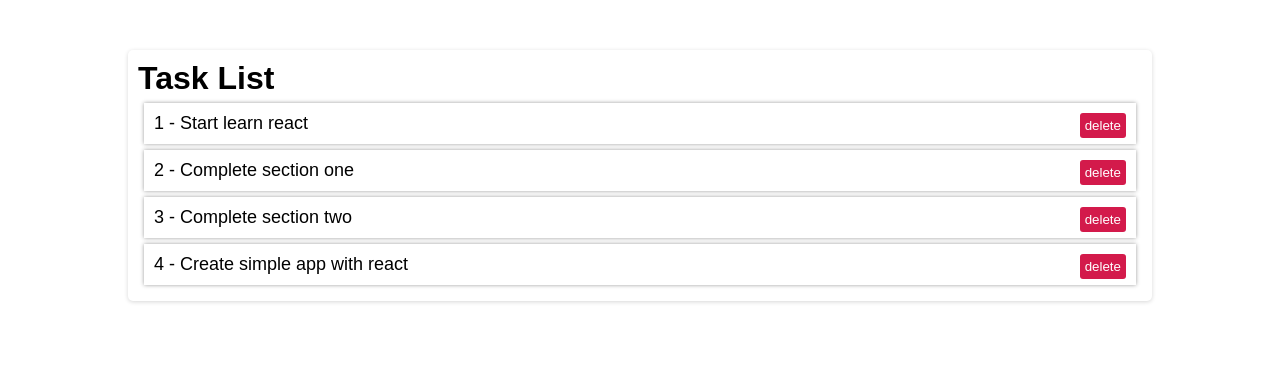
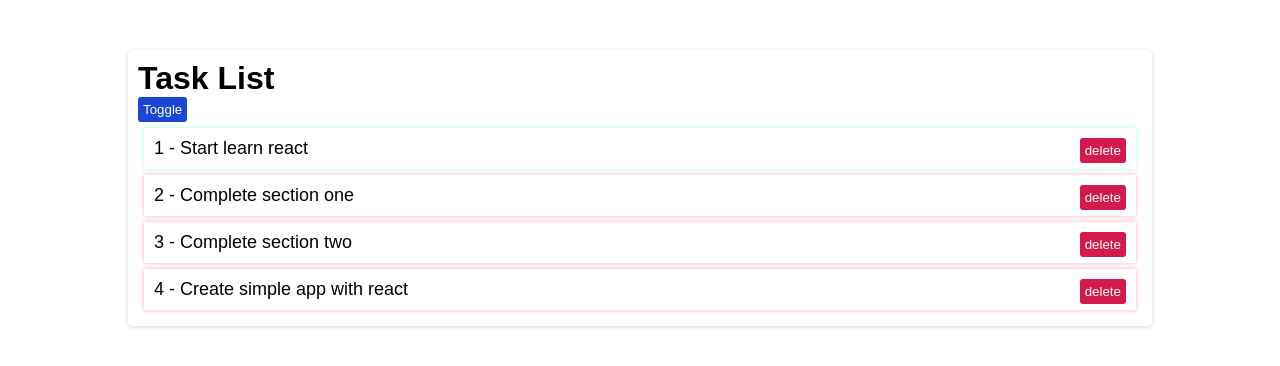
Before and after one commit to otmanedouieb/learn-react, a React (Create React App) app: page / in a window 1280 px wide. Shown: the top 366 px of the page. Built offline with nearby package versions, Linux system fonts and the light colour scheme.

Commit message:
Use conditional templates

```diff
--- a/src/App.css
+++ b/src/App.css
@@ -7,33 +7,13 @@
   padding: 10px;
   margin: 50px auto;
   border-radius: 5px;
+  overflow: hidden;
 }
 
 p {
   font-size: 18px;
   text-align: center;
 }
-
-/* button {
-  padding: 10px;
-  margin: 5px;
-  font-size: 18px;
-  color: white;
-  border-radius: 5px;
-  border: none;
-  cursor: pointer;
-  border-radius: 5px;
-} */
-
-/* button.sub {
-  background-color: rgb(211, 26, 75);
-}
- */
-/*
-button.btn-del {
-  float: right;
-  display: block;
-} */
 
 ul {
   list-style: none;
@@ -43,9 +23,14 @@ ul {
 li {
   margin: 6px;
   padding: 10px;
-  box-shadow: 0px 0px 4px rgba(0, 0, 0, 0.393);
 }
 
+.completed {
+  box-shadow: 0px 0px 4px rgba(9, 239, 166, 0.388);
+}
+.not-completed {
+  box-shadow: 0px 0px 4px rgba(236, 41, 80, 0.393);
+}
 .btn-delete {
   float: right;
   background-color: rgb(211, 26, 75);
@@ -55,3 +40,12 @@ li {
   border-radius: 3px;
   cursor: pointer;
 }
+
+.btn-toggle {
+  background-color: rgb(26, 72, 211);
+  padding: 5px;
+  color: white;
+  border: none;
+  border-radius: 3px;
+  cursor: pointer;
+}
--- a/src/App.js
+++ b/src/App.js
@@ -11,18 +11,33 @@ const tasksList = [
 
 function App() {
   const [tasks, setTasks] = useState(tasksList);
+  const [show, setShow] = useState(true);
 
   function handleDelete(id) {
     setTasks((previousTasks) => previousTasks.filter((task) => task.id !== id));
+  }
+
+  function handelToggle() {
+    setShow((previousShow) => (previousShow = !previousShow));
   }
 
   return (
     <div className="App">
       <div className="box">
         <h1>Task List</h1>
+
+        <div>
+          <button onClick={handelToggle} className="btn-toggle">
+            Toggle
+          </button>
+        </div>
+        {show === true && (
           <ul>
             {tasks.map((task) => (
-            <li key={task.id}>
+              <li
+                key={task.id}
+                className={task.completed ? "completed" : "not-completed"}
+              >
                 <span>{task.id}</span> - <span>{task.name}</span>
                 <span>
                   <button
@@ -35,6 +50,7 @@ function App() {
               </li>
             ))}
           </ul>
+        )}
       </div>
     </div>
   );
```
Lines whose indentation alone changed are shown as unchanged.
